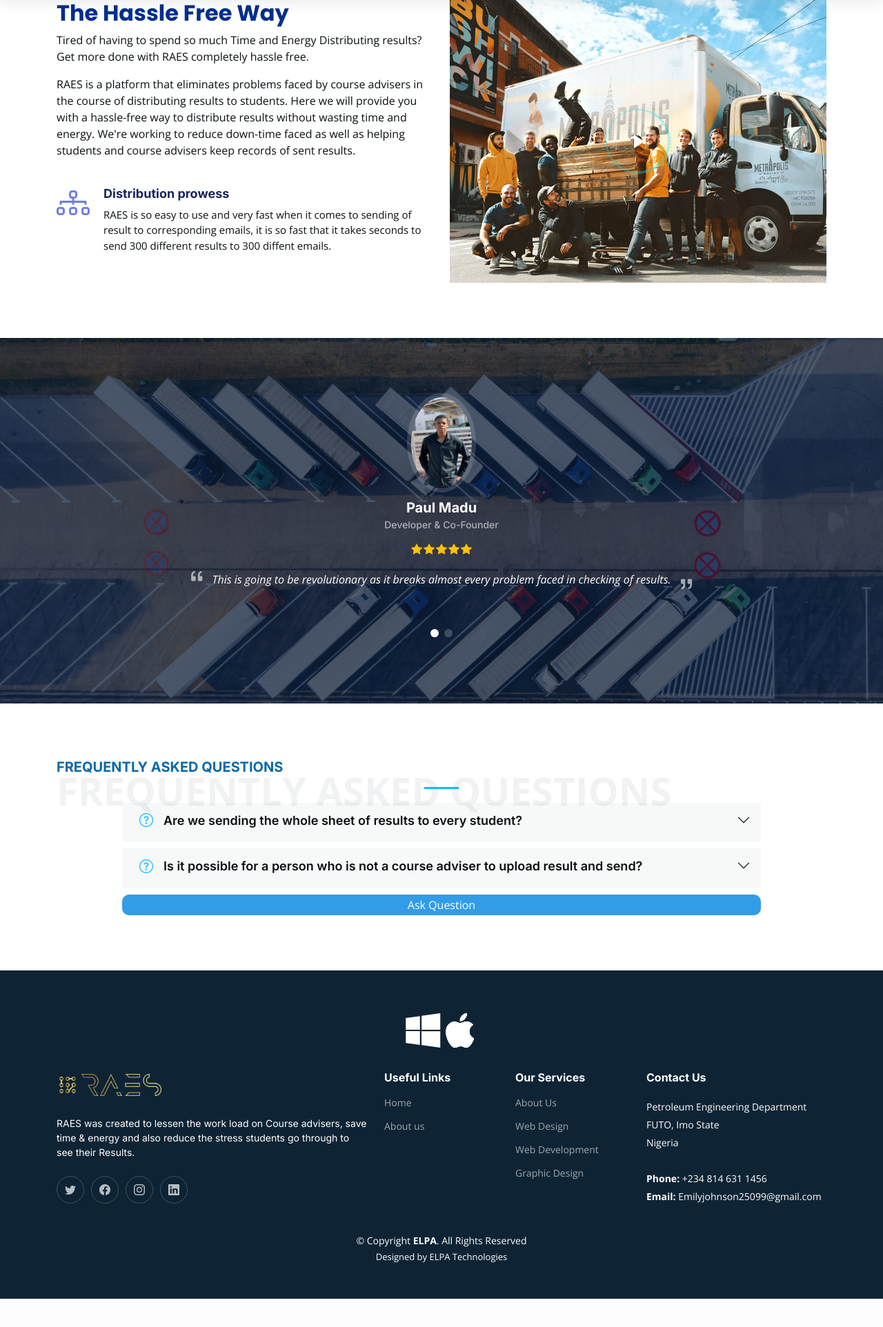
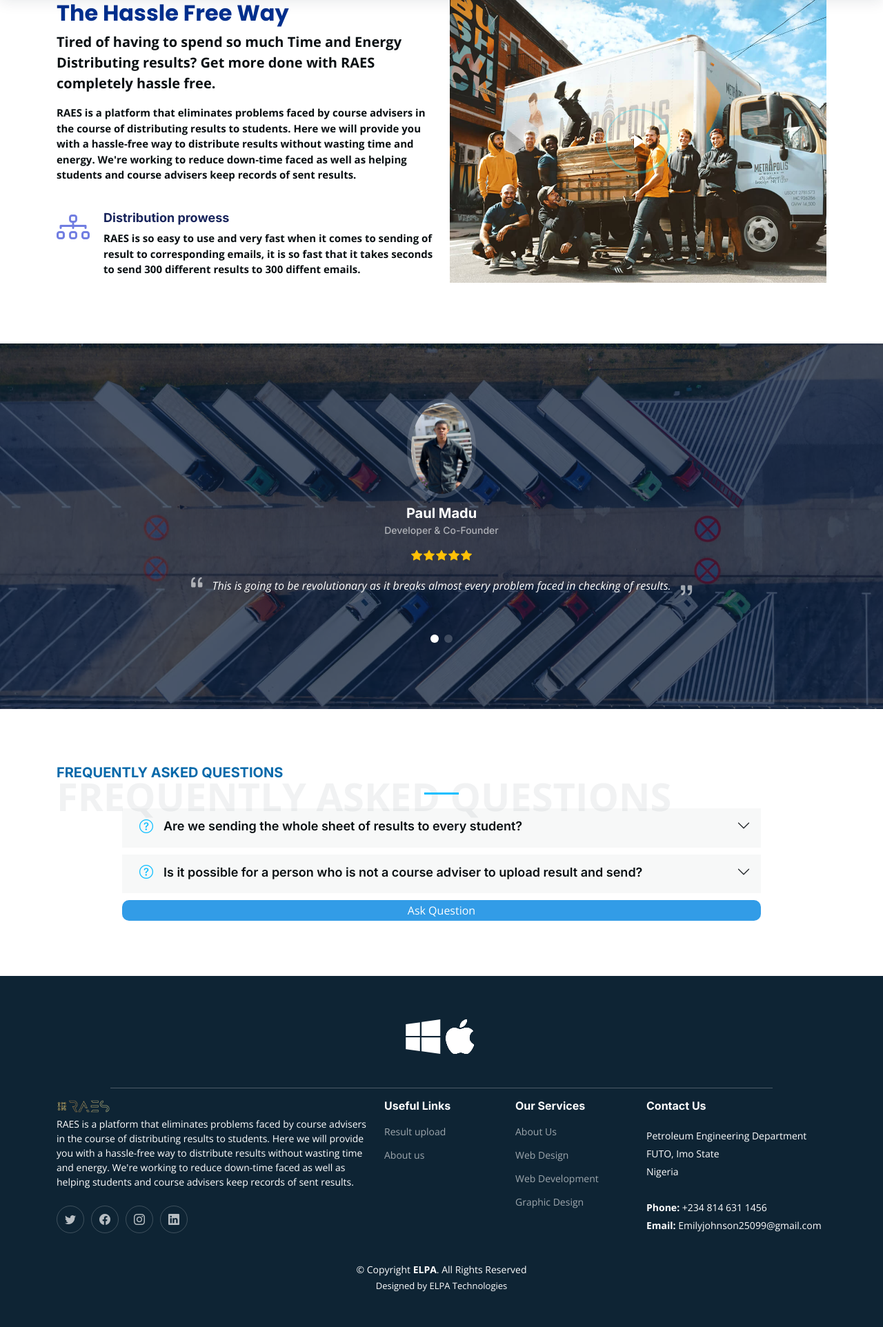
Before and after one commit to paulphysio/RAES, a Django app: page / in a window 1280 px wide. Shown: the part 80-2004 px from the top of the page at 69% size. Before the commit the page ends 1963 px from the top, so only its background shows below. Run offline with Django 4.2, Linux system fonts and the light colour scheme; the visitor is signed in with stand-in values (Sample User, id 1); some libraries are stand-ins or nearby versions.

Commit message:
still debugging

```diff
--- a/auth_sys/templates/auth/user_form.html
+++ b/auth_sys/templates/auth/user_form.html
@@ -1,4 +1,6 @@
 {% extends "base.html" %}
+{% block title %}Edit Bio{% endblock%}
+
 {% block content %}
 {% if user.is_authenticated %}
 <center>
--- a/auth_sys/templates/registration/create_profile.html
+++ b/auth_sys/templates/registration/create_profile.html
@@ -1,5 +1,7 @@
 
 {% extends "base.html" %}
+{% block title %}Create Profile{% endblock%}
+
 {% block content %}
     {% if user.is_authenticated %}
 
--- a/auth_sys/templates/registration/edit_profile.html
+++ b/auth_sys/templates/registration/edit_profile.html
@@ -1,4 +1,5 @@
 {% extends "base.html" %}
+{% block title %}{{user.first_name}} {{user.last_name}}{% endblock%}
 {% block content %}
 <center>
 
--- a/auth_sys/templates/registration/login.html
+++ b/auth_sys/templates/registration/login.html
@@ -1,4 +1,6 @@
 {% extends "base.html" %}
+{% block title %}Login{% endblock%}
+
 {% block content %}
 <div class="container">
     {% if messages %}
--- a/auth_sys/templates/registration/signup.html
+++ b/auth_sys/templates/registration/signup.html
@@ -1,5 +1,7 @@
 
 {% extends "base.html" %}
+{% block title %}SignUp{% endblock%}
+
 {% load crispy_forms_tags %}
 {% block content %}
 <div class="container">
--- a/chatapp/templates/friends.html
+++ b/chatapp/templates/friends.html
@@ -1,5 +1,7 @@
 
 {% extends "base.html" %}
+{% block title %}Chat{% endblock%}
+
 {% block content %}
     {% if user.is_authenticated %}
     <div class="container chat-title">
--- a/resapp/templates/about.html
+++ b/resapp/templates/about.html
@@ -9,16 +9,17 @@
   </div>
   <div class="col-lg-6 content order-last  order-lg-first">
     <h3>The Hassle Free Way</h3>
-    <p>
+    <p style="font-size: 20px ;font-weight: 700;">
       Tired of having to spend so much Time and Energy Distributing results? Get more done with RAES completely hassle free.
     </p>
-    RAES is a platform that eliminates problems faced by course advisers in the course of distributing results to students. Here we will provide you with a hassle-free way to distribute results without wasting time and energy. We're working to reduce down-time faced as well as helping students and course advisers keep records of sent results.
+    <p style="font-size: 15px ;font-weight: 700;"> RAES is a platform that eliminates problems faced by course advisers in the course of distributing results to students. Here we will provide you with a hassle-free way to distribute results without wasting time and energy. We're working to reduce down-time faced as well as helping students and course advisers keep records of sent results.
+    </p>
     <ul>
       <li  >
         <i class="bi bi-diagram-3"></i>
         <div>
           <h5>Distribution prowess</h5>
-          <p>RAES is so easy to use and very fast when it comes to sending of result to corresponding emails, it is so fast that it takes seconds to send 300 different results to 300 diffent emails.</p>
+          <p style="font-size: 15px ;font-weight: 700;">RAES is so easy to use and very fast when it comes to sending of result to corresponding emails, it is so fast that it takes seconds to send 300 different results to 300 diffent emails.</p>
         </div>
       </li>
       {% comment %} <li   >
--- a/resapp/templates/base.html
+++ b/resapp/templates/base.html
@@ -375,7 +375,7 @@
   <!-- ======= Header ======= -->
   <header id="header" class="header d-flex align-items-center fixed-top sticked">
     <div class="container-fluid container-xl d-flex align-items-center justify-content-between">
-    <a href="{% url 'home'%}" class="logo d-flex align-items-center">
+    <a href="{% url 'about'%}" class="logo d-flex align-items-center">
             <!-- Uncomment the line below if you also wish to use an image logo -->
             <img src="{% static  'assets/img/whitelogo.png' %}" alt="">
             <!-- <h1>RAES</h1> -->
@@ -492,7 +492,8 @@
       </div> -->
 
       <input id="userid" type="text" value="{{user.id}}" hidden>
-      <input id="user" type="text" value="{{user.first_name}} {{user.last_name}}" hidden>
+
+      <p id="user" hidden><a>{{user.first_name}} {{user.last_name}} {% if user.profile.is_hod %}<i class="bi bi-patch-check" style="color: #5ddbf2;"></i>{% endif %}</a></p>
       {% if user.profile %}
       <input id="userprofileid" type="text" value="{{user.profile.id}}" hidden>
       {% endif %}
@@ -508,16 +509,16 @@
 <div>
   <center>
     <i class="bi bi-windows" style=" font-size: 50px"></i> <i class="bi bi-apple"  style="font-size: 50px"></i>
-  </center><br>
+  </center><br> <center> <hr style="width: 75%;"></center>
 </div>
     <div class="container">
       <div class="row gy-4">
         <div class="col-lg-5 col-md-12 footer-info">
           <a href="{% url 'about' %}" class="logo d-flex align-items-center">
-            <img src="{% static  'assets/img/noback.png' %}" alt="">
+            <img src="{% static  'assets/img/noback.png' %}" alt="" style="height: 20px; padding-bottom: 0px">
           </a>
-          <p>RAES was created to lessen the work load on Course advisers, save time & energy and also reduce the stress students go through to see their Results.</p>
-          <div class="social-links d-flex mt-4">
+          <a style="padding-top: 0px;"> RAES is a platform that eliminates problems faced by course advisers in the course of distributing results to students. Here we will provide you with a hassle-free way to distribute results without wasting time and energy. We're working to reduce down-time faced as well as helping students and course advisers keep records of sent results.
+          </a>          <div class="social-links d-flex mt-4">
             <a href="#" class="twitter"><i class="bi bi-twitter"></i></a>
             <a href="#" class="facebook"><i class="bi bi-facebook"></i></a>
             <a href="#" class="instagram"><i class="bi bi-instagram"></i></a>
@@ -528,7 +529,7 @@
         <div class="col-lg-2 col-6 footer-links">
           <h4>Useful Links</h4>
           <ul>
-            <li><a href="{% url 'home' %}">Home</a></li>
+            <li><a href="{% url 'home' %}">Result upload</a></li>
             <li><a href="{% url 'about_us' %}">About us</a></li>
           </ul>
         </div>
@@ -567,7 +568,7 @@
         <!-- You can delete the links only if you purchased the pro version. -->
         <!-- Licensing information: https://bootstrapmade.com/license/ -->
         <!-- Purchase the pro version with working PHP/AJAX contact form: https://bootstrapmade.com/logis-bootstrap-logistics-website-template/ -->
-        Designed by <a href="https://github.com/paulphysio">ELPA Technologies</a>
+        Designed by <a href="{% url 'about_us' %}">ELPA Technologies</a>
       </div>
     </div>
 
--- a/resapp/templates/delete_file.html
+++ b/resapp/templates/delete_file.html
@@ -1,5 +1,5 @@
 {% extends "base.html" %}
-{% block title %}Delete{% endblock%}
+{% block title %}Delete {{sheet}}{% endblock%}
 {% block content %}
 {% if user.is_authenticated %}
 <div class="container">
--- a/static/assets/css/main.css
+++ b/static/assets/css/main.css
@@ -2054,7 +2054,7 @@ a .chat:hover{
 
 .footer .footer-info .logo {
   line-height: 0;
-  margin-bottom: 25px;
+  margin-bottom: 5px;
 }
 
 .footer .footer-info .logo img {
--- a/static/main.js
+++ b/static/main.js
@@ -1,12 +1,13 @@
 $(function () {
     var userid = document.querySelector('[id="userprofileid"]').value
-    var user = document.querySelector('[id="user"]').value
+    var user = document.querySelector('[id="user"]').innerHTML
   $('.pop').popover({
     html:true,
     title:user,
     content: `
 
       <p><a href="/users/profile/edit/${userid}" >Profile</a></p>
+      <p><a href="/home">Result Upload</a></p>
       <p><a href="/chat">Chat</a></p>
       <p><a href="/users/logout">Logout</a></p>
 
```
Also changed, not shown: chatapp/templates/chat.html (+8 -6 lines), media/mdeia/msgpicture/backlogo.png (added), media/profile_img/IMG-20220511-WA0013_PgUSbdL_1XIwdYy.jpg (added), 1 other file.
